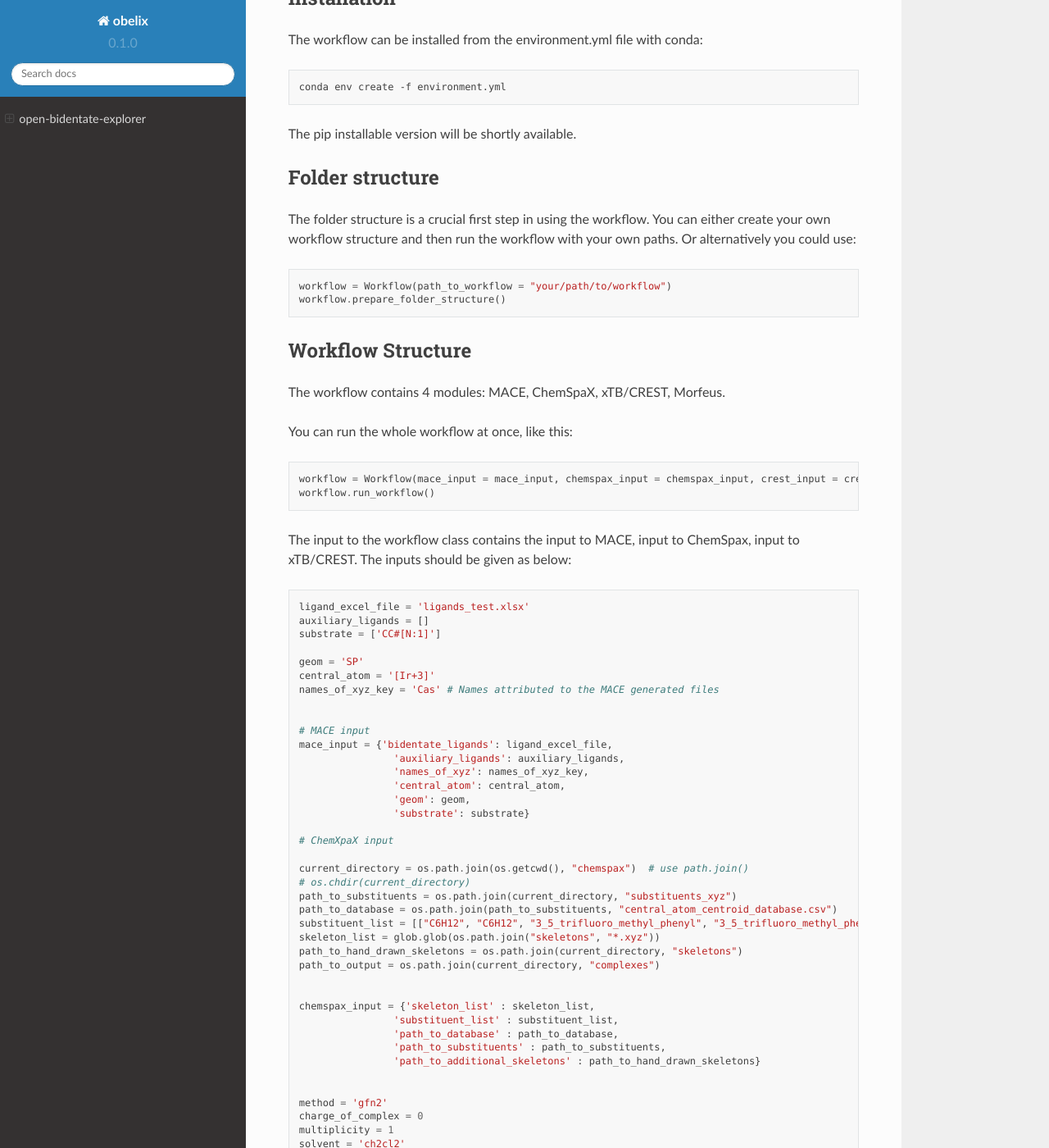
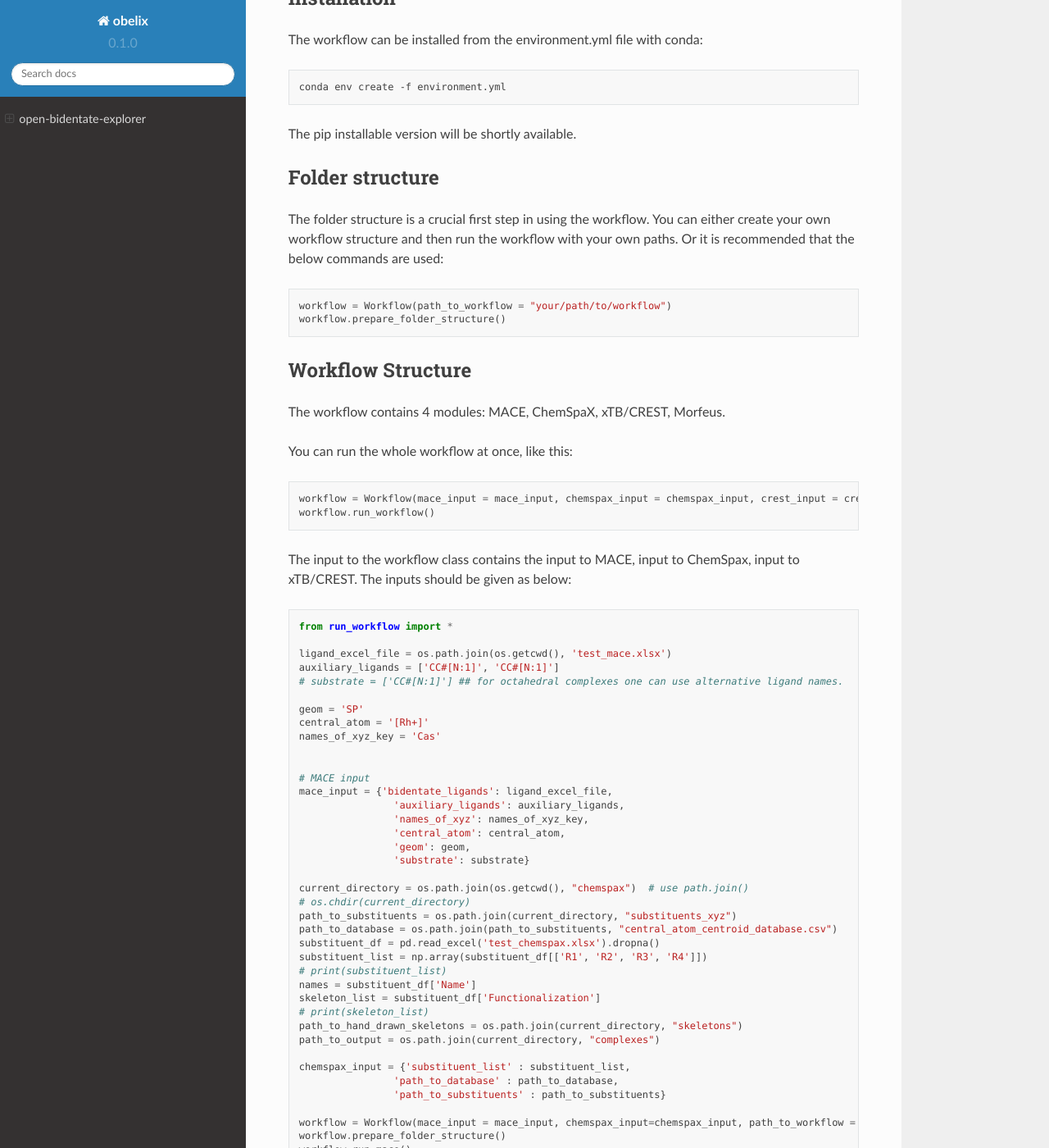
Before and after one commit to niketagrawal/obelix, a Sphinx documentation site: the page built from docs/README.md, in a window 1280 px wide and 1400 px high, scrolled down 299 px. Shown: the whole window at 82% size. Built offline with Sphinx 7.4.7 and the Read the Docs theme 2.0.0, drawn with Linux system fonts in a browser that asks for light colours; some of the changed text lies outside the part shown.

Commit message:
Update the testing code.

````diff
--- a/docs/README.md
+++ b/docs/README.md
@@ -17,7 +17,7 @@ The pip installable version will be shortly available.
 
 ## Folder structure
 
-The folder structure is a crucial first step in using the workflow. You can either create your own workflow structure and then run the workflow with your own paths. Or alternatively you could use:
+The folder structure is a crucial first step in using the workflow. You can either create your own workflow structure and then run the workflow with your own paths. Or it is recommended that the below commands are used:
 
 ```python
 workflow = Workflow(path_to_workflow = "your/path/to/workflow")
@@ -38,13 +38,15 @@ workflow.run_workflow()
 The input to the workflow class contains the input to MACE, input to ChemSpax, input to xTB/CREST. The inputs should be given as below:
 
 ```python
-ligand_excel_file = 'ligands_test.xlsx'
-auxiliary_ligands = []
-substrate = ['CC#[N:1]']
+from run_workflow import *
+
+ligand_excel_file = os.path.join(os.getcwd(), 'test_mace.xlsx')
+auxiliary_ligands = ['CC#[N:1]', 'CC#[N:1]']
+# substrate = ['CC#[N:1]'] ## for octahedral complexes one can use alternative ligand names.
 
 geom = 'SP'
-central_atom = '[Ir+3]'
-names_of_xyz_key = 'Cas' # Names attributed to the MACE generated files
+central_atom = '[Rh+]'
+names_of_xyz_key = 'Cas'
 
 
 # MACE input
@@ -55,37 +57,26 @@ mace_input = {'bidentate_ligands': ligand_excel_file,
                 'geom': geom,
                 'substrate': substrate}
 
-# ChemXpaX input
-
 current_directory = os.path.join(os.getcwd(), "chemspax")  # use path.join()
 # os.chdir(current_directory)
 path_to_substituents = os.path.join(current_directory, "substituents_xyz")
 path_to_database = os.path.join(path_to_substituents, "central_atom_centroid_database.csv")
-substituent_list = [["C6H12", "C6H12", "3_5_trifluoro_methyl_phenyl", "3_5_trifluoro_methyl_phenyl"]]
-skeleton_list = glob.glob(os.path.join("skeletons", "*.xyz"))
+substituent_df = pd.read_excel('test_chemspax.xlsx').dropna()
+substituent_list = np.array(substituent_df[['R1', 'R2', 'R3', 'R4']])
+# print(substituent_list)
+names = substituent_df['Name']
+skeleton_list = substituent_df['Functionalization']
+# print(skeleton_list)
 path_to_hand_drawn_skeletons = os.path.join(current_directory, "skeletons")
 path_to_output = os.path.join(current_directory, "complexes")
 
+chemspax_input = {'substituent_list' : substituent_list,
+                'path_to_database' : path_to_database,
+                'path_to_substituents' : path_to_substituents}
 
-chemspax_input = {'skeleton_list' : skeleton_list,
-                'substituent_list' : substituent_list,
-                'path_to_database' : path_to_database,
-                'path_to_substituents' : path_to_substituents,
-                'path_to_additional_skeletons' : path_to_hand_drawn_skeletons}
-
-
-method = 'gfn2'
-charge_of_complex = 0
-multiplicity = 1
-solvent = 'ch2cl2'
-
-crest_input = {'method': method,
-                'charge_complex': charge_of_complex,
-                'multiplicity' : multiplicity,
-                'solvent' : solvent,
-                'conformer_search' : 'off'}
-
-workflow = Workflow(mace_input = mace_input, chemspax_input = chemspax_input, path_to_workflow = os.getcwd() + '/Workflow')
-workflow.run_workflow()
+workflow = Workflow(mace_input = mace_input, chemspax_input=chemspax_input, path_to_workflow = os.getcwd() + '/wf_test5', geom='BD')
+workflow.prepare_folder_structure()
+workflow.run_mace()
+workflow.run_chemspax(names=names, functionalization_list=skeleton_list)
 
 ```
````
